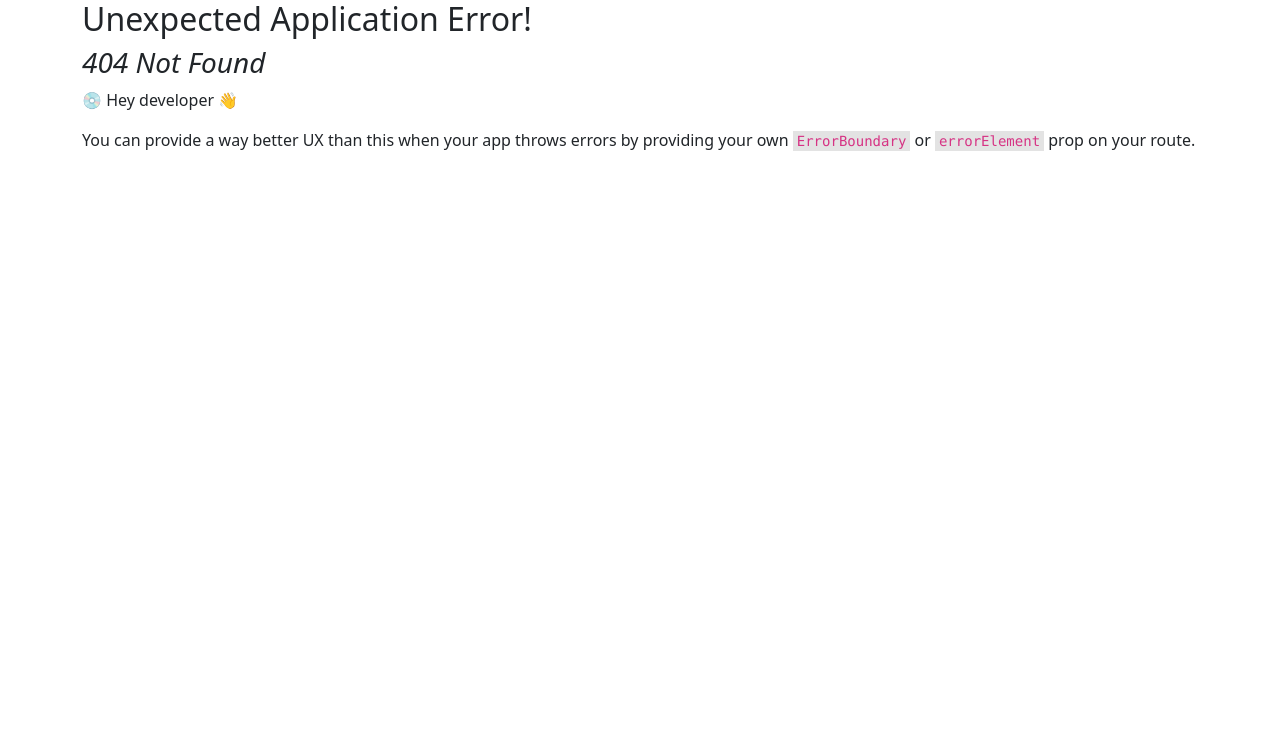
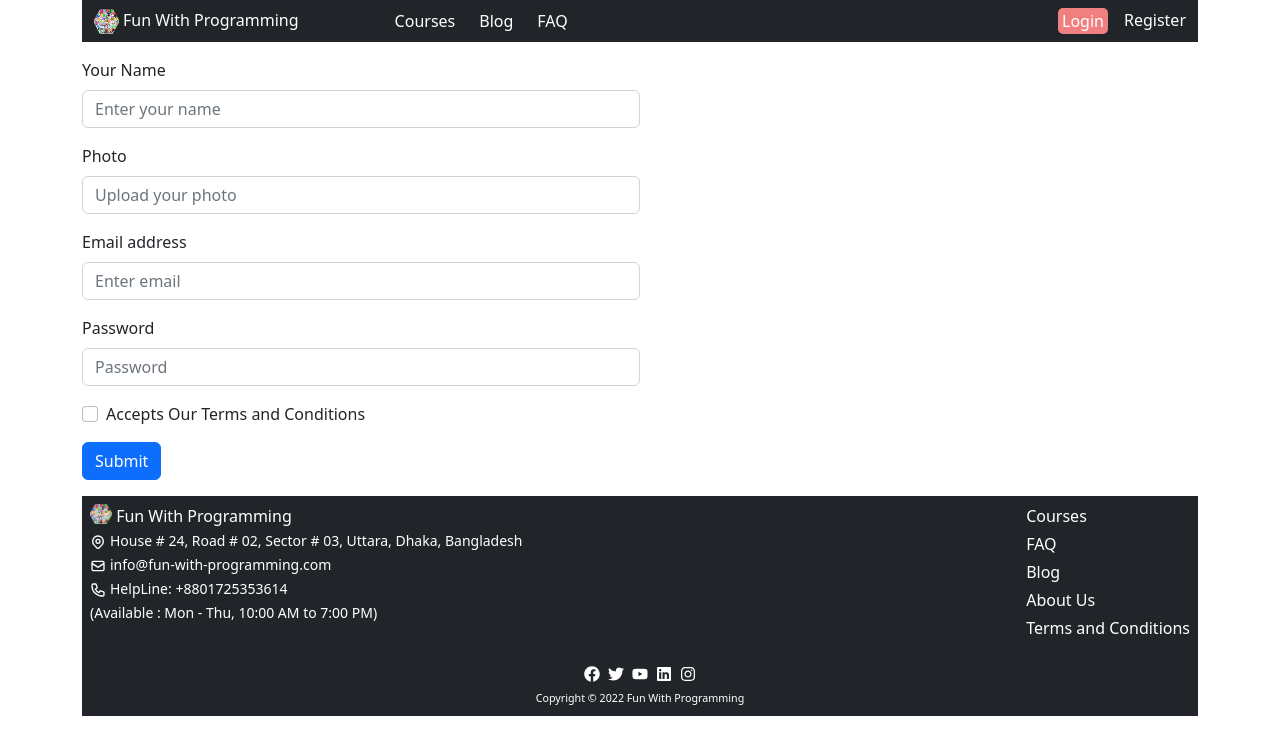
Before and after one commit to mostafizurhh/A10-create-a-learning-site, a React (Create React App) app: page /login in a window 1280 px wide. Before the commit this address had no page. Shown: the top 754 px of the page. Built offline with nearby package versions, Linux system fonts and the light colour scheme.

Commit message:
header done

```diff
--- /dev/null
+++ b/src/Register/Register.js
@@ -0,0 +1,11 @@
+import React from 'react';
+
+const Register = () => {
+    return (
+        <div>
+            <h2>Hello Register</h2>
+        </div>
+    );
+};
+
+export default Register;
--- /dev/null
+++ b/src/components/Blog/Blog.js
@@ -0,0 +1,11 @@
+import React from 'react';
+
+const Blog = () => {
+    return (
+        <div>
+            <h2>This is Blog</h2>
+        </div>
+    );
+};
+
+export default Blog;
--- /dev/null
+++ b/src/components/Courses/Courses.js
@@ -0,0 +1,11 @@
+import React from 'react';
+
+const Courses = () => {
+    return (
+        <div>
+            <h2>Welcome to courses</h2>
+        </div>
+    );
+};
+
+export default Courses;
--- /dev/null
+++ b/src/components/FAQ/FAQ.js
@@ -0,0 +1,11 @@
+import React from 'react';
+
+const FAQ = () => {
+    return (
+        <div>
+            <h2>This is FAQ</h2>
+        </div>
+    );
+};
+
+export default FAQ;
--- /dev/null
+++ b/src/components/Header/Header.css
@@ -0,0 +1,10 @@
+.navbar a {
+    text-decoration: none;
+    color: white;
+}
+
+.active {
+    background-color: lightcoral;
+    padding: 1px 4px;
+    border-radius: 5px;
+}
--- a/src/components/Header/Header.js
+++ b/src/components/Header/Header.js
@@ -1,10 +1,34 @@
 import React from 'react';
+import Nav from 'react-bootstrap/Nav';
+import Navbar from 'react-bootstrap/Navbar';
+import Container from 'react-bootstrap/Container';
+import Clogo from './clogo.png'
+import { Link, NavLink } from 'react-router-dom';
+import './Header.css'
 
 const Header = () => {
     return (
-        <div>
-            <h2>This is Header</h2>
-        </div>
+        <Navbar collapseOnSelect expand="lg" bg="dark" variant="dark" className='navbar'>
+            <Container>
+                <Link to="/">
+                    <img src={Clogo} height='25' width='25' alt="" className='me-1' />
+                    Fun With Programming
+                </Link>
+                <Navbar.Toggle aria-controls="responsive-navbar-nav" />
+                <Navbar.Collapse id="responsive-navbar-nav">
+                    <Nav className="me-auto ms-5 ps-5">
+                        <NavLink to="/courses">Courses</NavLink>
+                        <NavLink to="/blog" className={'ms-4'}>Blog</NavLink>
+                        <NavLink to="/faq" className={'ms-4'}>FAQ</NavLink>
+                    </Nav>
+                    <Nav>
+                        <NavLink to="/login" className={'me-3'}>Login</NavLink>
+                        <NavLink to="/register">Register
+                        </NavLink>
+                    </Nav>
+                </Navbar.Collapse>
+            </Container>
+        </Navbar>
     );
 };
 
--- /dev/null
+++ b/src/components/Login/Login.js
@@ -0,0 +1,37 @@
+import React from 'react';
+import Button from 'react-bootstrap/Button';
+import Form from 'react-bootstrap/Form';
+
+const Login = () => {
+    return (
+        <Form className='w-50 mt-3 mb-3'>
+            <Form.Group className="mb-3" controlId="formBasicName">
+                <Form.Label>Your Name</Form.Label>
+                <Form.Control type="text" name='name' placeholder="Enter your name" />
+            </Form.Group>
+
+            <Form.Group className="mb-3" controlId="formBasicPhoto">
+                <Form.Label>Photo</Form.Label>
+                <Form.Control type="text" name='photoURL' placeholder="Upload your photo" />
+            </Form.Group>
+
+            <Form.Group className="mb-3" controlId="formBasicEmail">
+                <Form.Label>Email address</Form.Label>
+                <Form.Control type="email" name='email' placeholder="Enter email" required />
+            </Form.Group>
+
+            <Form.Group className="mb-3" controlId="formBasicPassword">
+                <Form.Label>Password</Form.Label>
+                <Form.Control type="password" name='password' placeholder="Password" required />
+            </Form.Group>
+            <Form.Group className="mb-3" controlId="formBasicCheckbox">
+                <Form.Check type="checkbox" label="Accepts Our Terms and Conditions" />
+            </Form.Group>
+            <Button variant="primary" type="submit">
+                Submit
+            </Button>
+        </Form>
+    );
+};
+
+export default Login;
```
Also changed, not shown: src/Routes/Routes/Routes.js (+33 -1 lines), src/components/Header/clogo.png (added).
